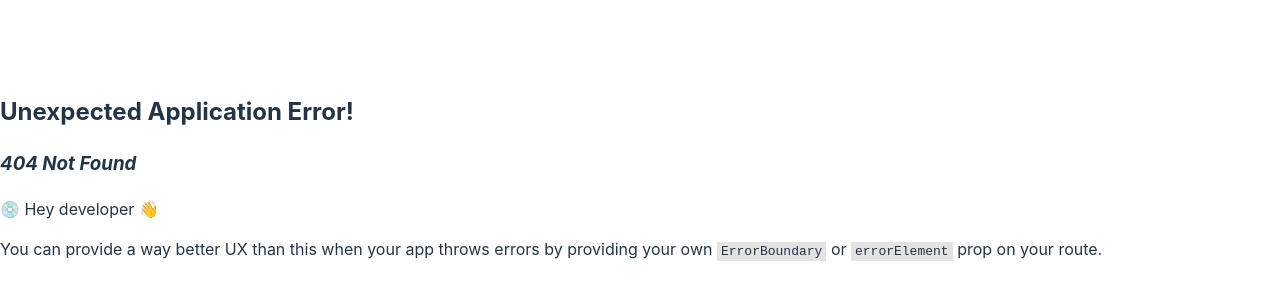
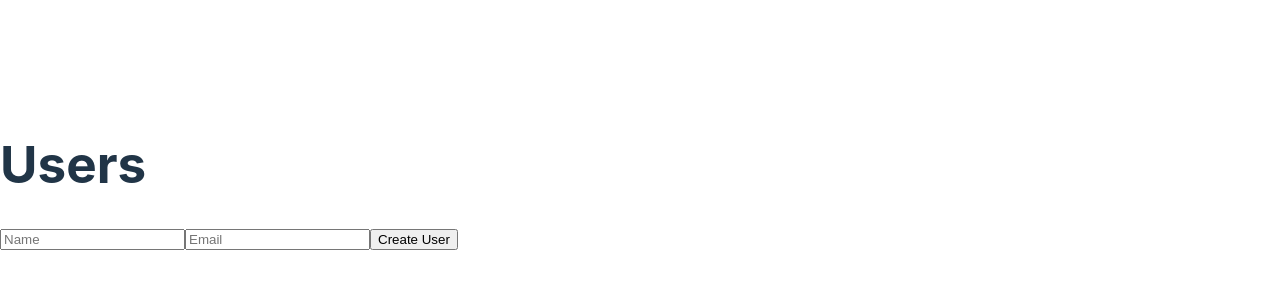
Before and after one commit to MUHAMMADSabbirHossain/simple-crud, a React (Vite) app in the folder simple-crud-frontend/: page /users in a window 1280 px wide. Before the commit this address had no page. Shown: the part 224-524 px from the top of the page. Built offline with nearby package versions, Linux system fonts and the light colour scheme.

Commit message:
user route and form created...

```diff
--- /dev/null
+++ b/simple-crud-frontend/src/components/Users.jsx
@@ -0,0 +1,25 @@
+const Users = () => {
+
+    function handleUserCreate(event) {
+        event.preventDefault();
+
+        const form = new FormData(event.currentTarget);
+        const name = form.get("name");
+        const email = form.get("email");
+        const user = { name, email }
+        console.log(user);
+    }
+    return (
+        <div>
+            <h1>Users</h1>
+
+            <form onSubmit={handleUserCreate}>
+                <input type="text" name="name" id="" placeholder="Name" />
+                <input type="email" name="email" id="" placeholder="Email" />
+                <input type="submit" value="Create User" />
+            </form>
+        </div>
+    );
+};
+
+export default Users;
--- a/simple-crud-frontend/src/routes/roots.jsx
+++ b/simple-crud-frontend/src/routes/roots.jsx
@@ -1,11 +1,16 @@
 import { createBrowserRouter } from 'react-router-dom';
 import Root from '../Root/Root';
+import Users from '../components/Users';
 
 const roots = createBrowserRouter([
     {
         path: "/",
         element: <Root></Root>,
     },
+    {
+        path: "/users",
+        element: <Users></Users>
+    }
 ]);
 
 export default roots;
```
